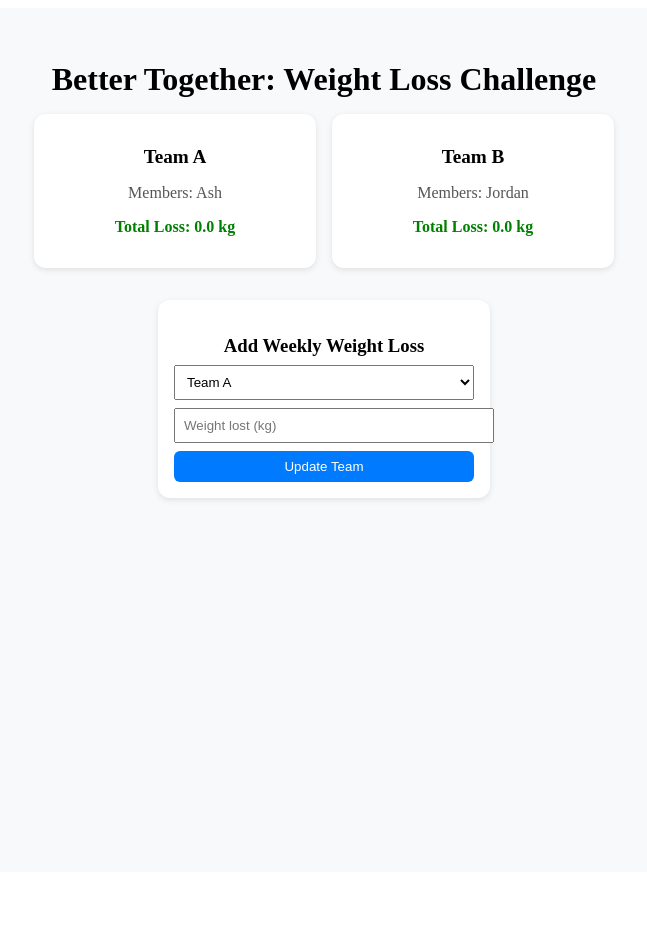
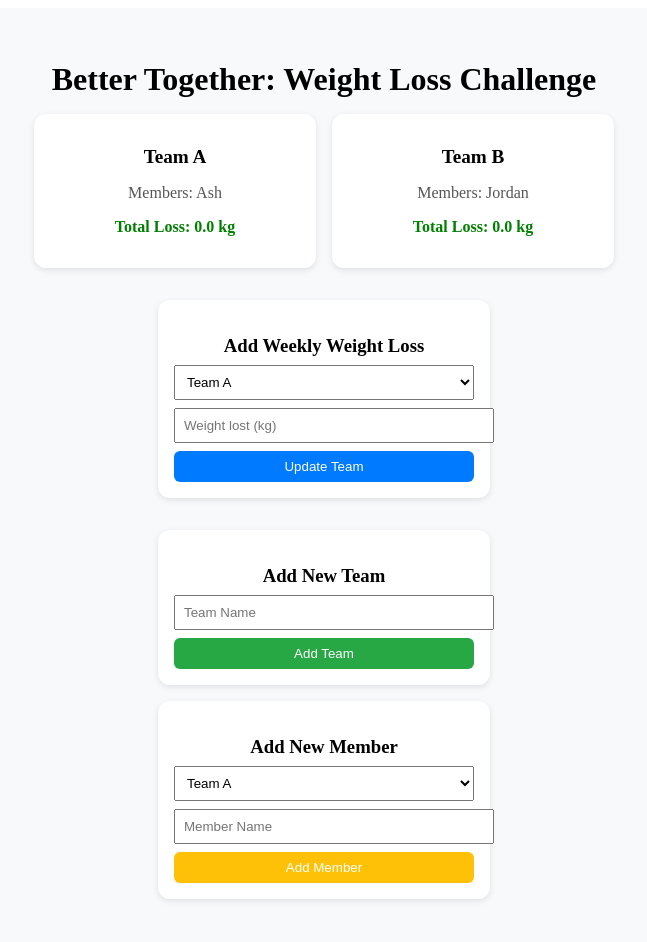
Before and after one commit to ashleyleahy/Shredify, a React (Vite) app: page / in a window 1280 px wide. Shown: the top 942 px of the page, without its empty margins (316-963 px from the left). Before the commit the page ends 880 px from the top, so only its background shows below. Built offline with nearby package versions, Linux system fonts and the light colour scheme.

Commit message:
Update App.jsx

```diff
--- a/src/App.jsx
+++ b/src/App.jsx
@@ -7,7 +7,11 @@ export default function BetterTogetherApp() {
   ]);
   const [newWeight, setNewWeight] = useState("");
   const [selectedTeam, setSelectedTeam] = useState(0);
+  const [newTeamName, setNewTeamName] = useState("");
+  const [newMemberName, setNewMemberName] = useState("");
+  const [selectedTeamForMember, setSelectedTeamForMember] = useState(0);
 
+  // Add weekly weight loss
   const updateLoss = () => {
     const updatedTeams = [...teams];
     updatedTeams[selectedTeam].totalLoss += parseFloat(newWeight) || 0;
@@ -15,19 +19,40 @@ export default function BetterTogetherApp() {
     setNewWeight("");
   };
 
+  // Add new team
+  const addTeam = () => {
+    if (newTeamName.trim() === "") return;
+    setTeams([...teams, { name: newTeamName.trim(), members: [], totalLoss: 0 }]);
+    setNewTeamName("");
+  };
+
+  // Add new member to selected team
+  const addMember = () => {
+    if (newMemberName.trim() === "") return;
+    const updatedTeams = [...teams];
+    updatedTeams[selectedTeamForMember].members.push(newMemberName.trim());
+    setTeams(updatedTeams);
+    setNewMemberName("");
+  };
+
   return (
     <div style={{ minHeight: '100vh', background: '#f8f9fa', padding: '2rem', textAlign: 'center' }}>
-      <h1 style={{ fontSize: '2rem', fontWeight: 'bold', marginBottom: '1rem' }}>Better Together: Weight Loss Challenge</h1>
+      <h1 style={{ fontSize: '2rem', fontWeight: 'bold', marginBottom: '1rem' }}>
+        Better Together: Weight Loss Challenge
+      </h1>
+
+      {/* Teams Display */}
       <div style={{ display: 'flex', justifyContent: 'center', flexWrap: 'wrap', gap: '1rem' }}>
         {teams.map((team, index) => (
           <div key={index} style={{ background: 'white', padding: '1rem', borderRadius: '12px', boxShadow: '0 2px 6px rgba(0,0,0,0.1)', width: '250px' }}>
             <h2 style={{ fontSize: '1.2rem', fontWeight: '600' }}>{team.name}</h2>
-            <p style={{ color: '#555' }}>Members: {team.members.join(", ")}</p>
+            <p style={{ color: '#555' }}>Members: {team.members.join(", ") || "No members yet"}</p>
             <p style={{ color: 'green', fontWeight: 'bold' }}>Total Loss: {team.totalLoss.toFixed(1)} kg</p>
           </div>
         ))}
       </div>
 
+      {/* Add Weight */}
       <div style={{ background: 'white', padding: '1rem', marginTop: '2rem', borderRadius: '12px', boxShadow: '0 2px 6px rgba(0,0,0,0.1)', maxWidth: '300px', margin: '2rem auto' }}>
         <h3 style={{ fontWeight: '600', marginBottom: '0.5rem' }}>Add Weekly Weight Loss</h3>
         <select value={selectedTeam} onChange={(e) => setSelectedTeam(parseInt(e.target.value))} style={{ width: '100%', padding: '0.5rem', marginBottom: '0.5rem' }}>
@@ -44,6 +69,37 @@ export default function BetterTogetherApp() {
         />
         <button onClick={updateLoss} style={{ width: '100%', background: '#007bff', color: 'white', padding: '0.5rem', border: 'none', borderRadius: '6px', cursor: 'pointer' }}>Update Team</button>
       </div>
+
+      {/* Add New Team */}
+      <div style={{ background: 'white', padding: '1rem', marginTop: '1rem', borderRadius: '12px', boxShadow: '0 2px 6px rgba(0,0,0,0.1)', maxWidth: '300px', margin: '1rem auto' }}>
+        <h3 style={{ fontWeight: '600', marginBottom: '0.5rem' }}>Add New Team</h3>
+        <input
+          type="text"
+          placeholder="Team Name"
+          value={newTeamName}
+          onChange={(e) => setNewTeamName(e.target.value)}
+          style={{ width: '100%', padding: '0.5rem', marginBottom: '0.5rem' }}
+        />
+        <button onClick={addTeam} style={{ width: '100%', background: '#28a745', color: 'white', padding: '0.5rem', border: 'none', borderRadius: '6px', cursor: 'pointer' }}>Add Team</button>
+      </div>
+
+      {/* Add New Member */}
+      <div style={{ background: 'white', padding: '1rem', marginTop: '1rem', borderRadius: '12px', boxShadow: '0 2px 6px rgba(0,0,0,0.1)', maxWidth: '300px', margin: '1rem auto' }}>
+        <h3 style={{ fontWeight: '600', marginBottom: '0.5rem' }}>Add New Member</h3>
+        <select value={selectedTeamForMember} onChange={(e) => setSelectedTeamForMember(parseInt(e.target.value))} style={{ width: '100%', padding: '0.5rem', marginBottom: '0.5rem' }}>
+          {teams.map((team, index) => (
+            <option key={index} value={index}>{team.name}</option>
+          ))}
+        </select>
+        <input
+          type="text"
+          placeholder="Member Name"
+          value={newMemberName}
+          onChange={(e) => setNewMemberName(e.target.value)}
+          style={{ width: '100%', padding: '0.5rem', marginBottom: '0.5rem' }}
+        />
+        <button onClick={addMember} style={{ width: '100%', background: '#ffc107', color: 'white', padding: '0.5rem', border: 'none', borderRadius: '6px', cursor: 'pointer' }}>Add Member</button>
+      </div>
     </div>
   );
 }
```
